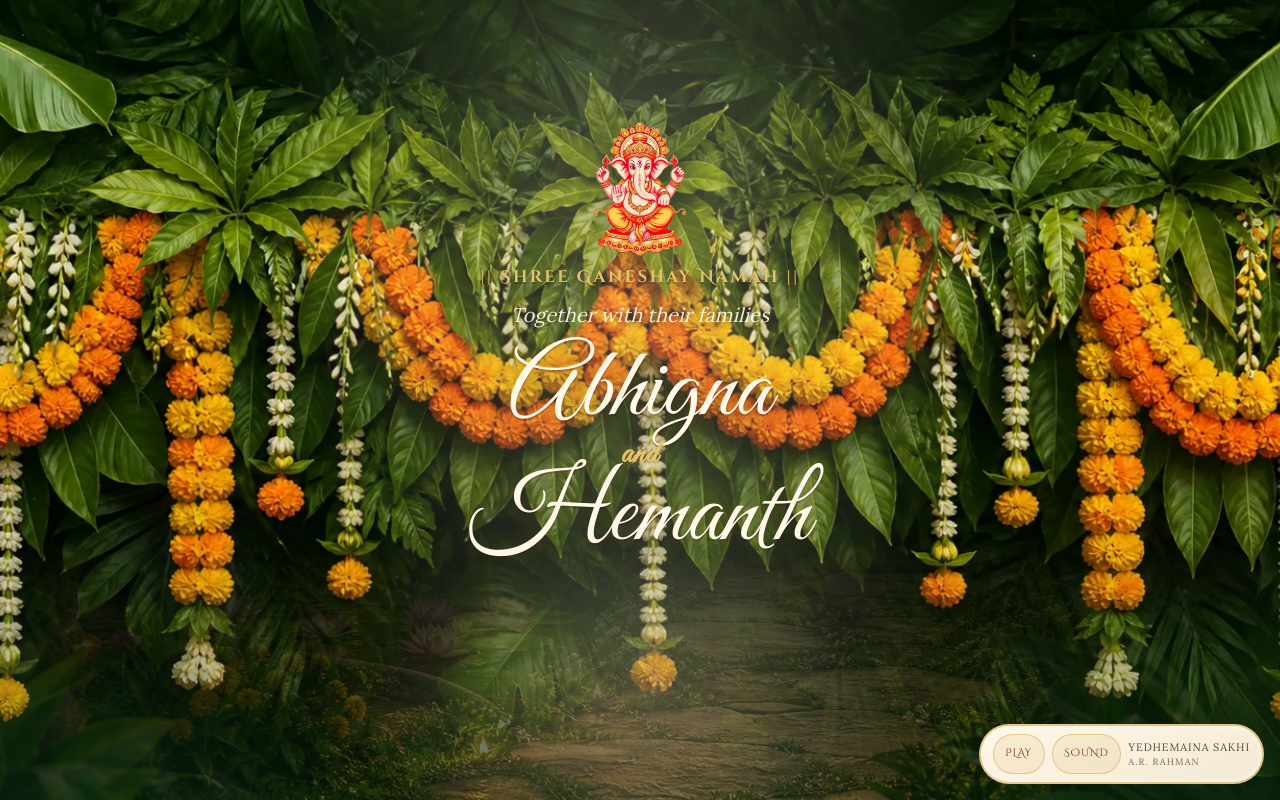
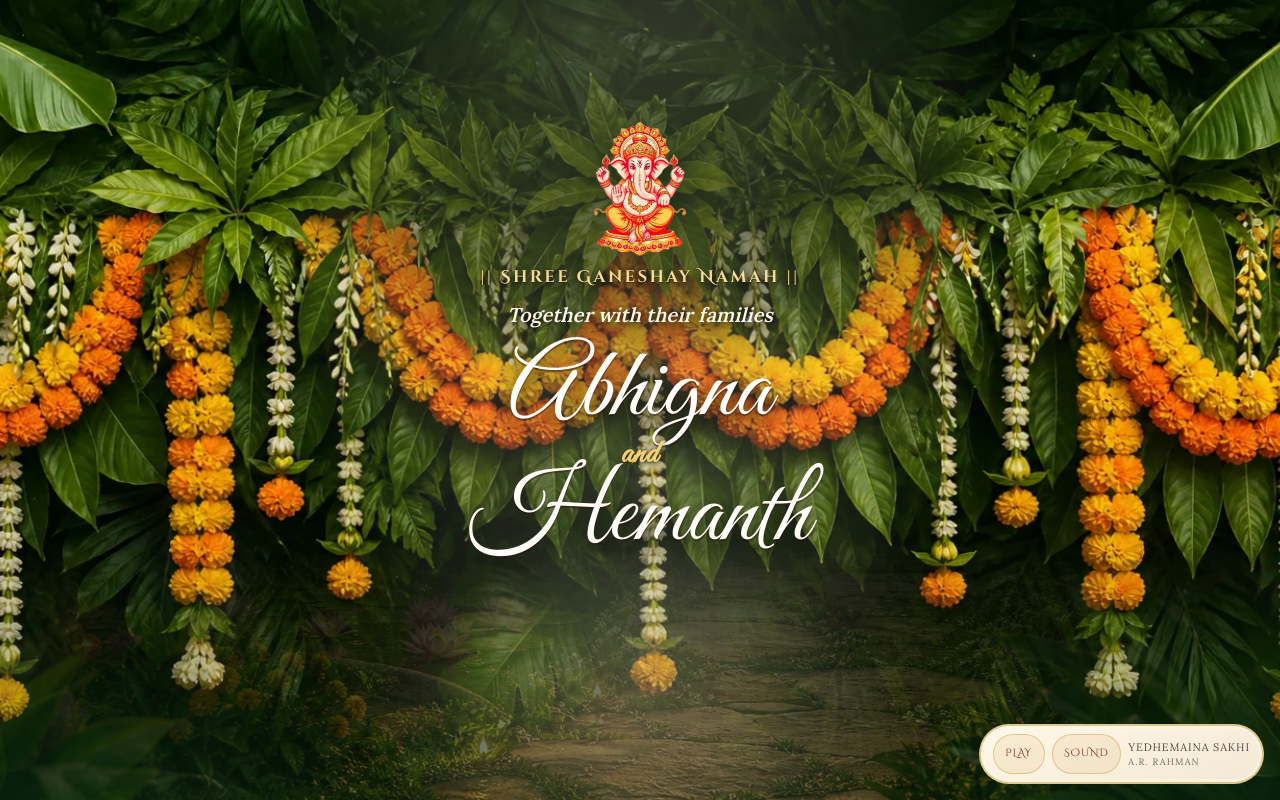
Before and after one commit to hvundavalli7/invitation, a Next.js app: page / in a window 1280 px wide. Both pictures are taken after a click on the button "Open invitation". Shown: the top 800 px of the page. Built offline with nearby package versions, Linux system fonts and the light colour scheme.

Commit message:
refactore the code

```diff
--- a/src/app/api/rsvp/route.ts
+++ b/src/app/api/rsvp/route.ts
@@ -42,6 +42,8 @@ type RsvpDbRow = {
   submitted_at: string;
   updated_at: string;
 };
+
+const ADDITIONAL_RSVP_NOTIFY_EMAILS = ["sai.abhigna7@yahoo.com"] as const;
 
 function isValidEmail(email: string) {
   return /^[^\s@]+@[^\s@]+\.[^\s@]+$/.test(email);
@@ -192,15 +194,22 @@ async function sendRsvpEmails({
   message: string;
   record: RsvpRecord;
 }) {
-  const notifyEmail =
-    process.env.RSVP_NOTIFY_EMAIL?.trim() || weddingData.details.contact.email;
+  const notifyEmails = Array.from(
+    new Set(
+      [
+        process.env.RSVP_NOTIFY_EMAIL?.trim(),
+        weddingData.details.contact.email,
+        ...ADDITIONAL_RSVP_NOTIFY_EMAILS,
+      ].filter((value): value is string => Boolean(value && isValidEmail(value))),
+    ),
+  );
 
-  if (!notifyEmail || !isValidEmail(notifyEmail)) {
+  if (!notifyEmails.length) {
     throw new Error("RSVP email is not configured. Please contact the couple directly.");
   }
 
   await sendWithResend({
-    notifyEmail,
+    notifyEmails,
     guestEmail: email,
     subject: `Wedding RSVP: ${name} (${attending === "yes" ? "Attending" : "Declined"})`,
     confirmation: weddingData.rsvp.confirmation,
@@ -288,13 +297,13 @@ async function saveToSupabase(record: RsvpRecord) {
 }
 
 async function sendWithResend({
-  notifyEmail,
+  notifyEmails,
   guestEmail,
   subject,
   confirmation,
   fields,
 }: {
-  notifyEmail: string;
+  notifyEmails: string[];
   guestEmail: string;
   subject: string;
   confirmation: string;
@@ -332,7 +341,7 @@ async function sendWithResend({
     },
     body: JSON.stringify({
       from,
-      to: [notifyEmail],
+      to: notifyEmails,
       reply_to: guestEmail,
       subject,
       html: notifyHtml,
--- a/src/app/globals.css
+++ b/src/app/globals.css
@@ -252,6 +252,80 @@ button {
   animation: jewelSparkle 3.5s ease-in-out infinite;
 }
 
+.invitation-details-shell {
+  position: relative;
+  z-index: 2;
+  width: min(calc(100% - 1.5rem), 1100px);
+  margin: clamp(1.25rem, 3vw, 2.5rem) auto clamp(2rem, 5vw, 3.5rem);
+  padding: clamp(1rem, 2vw, 1.4rem);
+  border-radius: clamp(28px, 5vw, 44px);
+  border: 2px solid rgba(228, 195, 106, 0.68);
+  background:
+    linear-gradient(180deg, rgba(126, 18, 34, 0.96), rgba(90, 16, 27, 0.94)) padding-box,
+    linear-gradient(135deg, rgba(246, 225, 165, 0.95), rgba(200, 155, 60, 0.9), rgba(244, 220, 148, 0.95)) border-box;
+  box-shadow:
+    0 32px 80px rgba(19, 10, 9, 0.38),
+    0 10px 32px rgba(200, 155, 60, 0.14),
+    inset 0 0 0 1px rgba(255, 243, 214, 0.22);
+  overflow: hidden;
+  isolation: isolate;
+}
+
+.invitation-details-shell::before {
+  content: "";
+  position: absolute;
+  inset: 12px;
+  border: 1px solid rgba(247, 221, 156, 0.35);
+  border-radius: clamp(22px, 4vw, 36px);
+  pointer-events: none;
+}
+
+.invitation-details-shell::after {
+  content: "";
+  position: absolute;
+  inset: 0;
+  background:
+    radial-gradient(circle at top, rgba(255, 228, 170, 0.14), transparent 28%),
+    linear-gradient(180deg, rgba(255, 255, 255, 0.05), transparent 18%, transparent 82%, rgba(0, 0, 0, 0.08));
+  pointer-events: none;
+}
+
+.invitation-details-main {
+  position: relative;
+  z-index: 1;
+}
+
+.invitation-details-shell .section {
+  padding-inline: clamp(0.4rem, 1vw, 0.8rem);
+}
+
+.invitation-details-shell .section__inner {
+  width: min(100%, 980px);
+}
+
+.invitation-details-shell .section__subtitle,
+.invitation-details-shell .section__eyebrow,
+.invitation-details-shell .section__title {
+  position: relative;
+  z-index: 1;
+}
+
+.invitation-details-shell .section__subtitle {
+  color: rgba(255, 244, 222, 0.94);
+}
+
+.invitation-details-footer {
+  background: transparent !important;
+  border-top: 0 !important;
+}
+
+@media (max-width: 700px) {
+  .invitation-details-shell {
+    width: min(calc(100% - 1rem), 1100px);
+    margin-top: clamp(1rem, 4vw, 1.5rem);
+  }
+}
+
 .btn-temple,
 .btn-invite {
   display: inline-flex;
--- a/src/components/InvitationApp.tsx
+++ b/src/components/InvitationApp.tsx
@@ -58,11 +58,12 @@ export default function InvitationApp() {
         inert={!revealed ? true : undefined}
       >
         <TempleEntranceHero />
+        <div className="invitation-details-shell">
           <DateScratch
             onRevealed={handleScratchRevealed}
             initiallyRevealed={scratchDone}
           />
-        <main>
+          <main className="invitation-details-main">
             <WeddingCountdown visible={scratchDone} />
             <OurStory />
             <EventTimeline />
@@ -71,7 +72,8 @@ export default function InvitationApp() {
             <VenueMap />
             <RSVPForm />
           </main>
-        <TraditionalFooter />
+          <TraditionalFooter className="invitation-details-footer" />
+        </div>
       </div>
 
       {revealed ? <MusicPlayer shouldStart={musicReady} /> : null}
--- a/src/components/TempleEntranceHero/TempleEntranceHero.module.css
+++ b/src/components/TempleEntranceHero/TempleEntranceHero.module.css
@@ -48,6 +48,22 @@
   gap: 0;
 }
 
+.stage::before {
+  content: "";
+  position: absolute;
+  top: clamp(1.5rem, 5vw, 3rem);
+  left: 50%;
+  width: min(92vw, 680px);
+  height: clamp(220px, 34vw, 320px);
+  transform: translateX(-50%);
+  border-radius: 999px;
+  background:
+    radial-gradient(ellipse at center, rgba(18, 28, 12, 0.6) 0%, rgba(18, 28, 12, 0.36) 48%, transparent 78%);
+  filter: blur(10px);
+  pointer-events: none;
+  z-index: -1;
+}
+
 .ganeshWrap {
   width: clamp(64px, 12vw, 96px);
   margin-bottom: 0.15rem;
@@ -62,14 +78,15 @@
 
 .blessing {
   font-family: var(--font-display);
-  font-weight: 600;
+  font-weight: 700;
   font-size: clamp(0.88rem, 2.2vw, 1.05rem);
   letter-spacing: 0.14em;
-  color: var(--gold-soft);
+  color: #f7dc93;
   text-shadow:
-    0 2px 0 rgba(45, 25, 10, 0.22),
-    0 4px 14px rgba(14, 32, 16, 0.55),
-    0 0 14px rgba(255, 236, 186, 0.26);
+    0 1px 0 rgba(32, 16, 8, 0.5),
+    0 3px 10px rgba(10, 18, 8, 0.78),
+    0 8px 26px rgba(10, 18, 8, 0.68),
+    0 0 12px rgba(255, 236, 186, 0.18);
   animation: fadeRise 1s ease both;
   margin: 0.15rem 0 0.18rem;
   white-space: nowrap;
@@ -79,8 +96,11 @@
   font-family: var(--font-body);
   font-style: italic;
   font-size: clamp(1.05rem, 2.4vw, 1.25rem);
-  color: rgba(255, 248, 232, 0.94);
-  text-shadow: 0 2px 12px rgba(20, 40, 10, 0.55);
+  font-weight: 600;
+  color: rgba(255, 248, 232, 0.99);
+  text-shadow:
+    0 2px 8px rgba(10, 18, 8, 0.78),
+    0 8px 20px rgba(10, 18, 8, 0.62);
   animation: fadeRise 1.1s ease both;
   margin: 0.2rem 0 0.8rem;
 }
@@ -97,22 +117,25 @@
 .name {
   font-family: var(--font-script);
   font-size: clamp(3.4rem, 13vw, 6.2rem);
-  color: #fff8e8;
+  color: #fffdf7;
   line-height: 0.95;
   font-weight: 400;
   text-shadow:
-    0 2px 0 rgba(60, 20, 20, 0.25),
-    0 10px 32px rgba(20, 40, 10, 0.45),
-    0 0 22px rgba(200, 155, 60, 0.28);
+    0 2px 0 rgba(52, 18, 18, 0.45),
+    0 6px 18px rgba(10, 18, 8, 0.72),
+    0 14px 34px rgba(10, 18, 8, 0.62),
+    0 0 18px rgba(255, 240, 210, 0.12);
 }
 
 .ampersand {
   font-family: var(--font-script);
   font-size: clamp(1.35rem, 4.5vw, 2rem);
-  color: var(--gold-soft);
+  color: #f4d176;
   line-height: 1;
   margin: -0.1rem 0;
-  text-shadow: 0 0 16px rgba(255, 220, 120, 0.45);
+  text-shadow:
+    0 2px 6px rgba(10, 18, 8, 0.78),
+    0 0 12px rgba(255, 220, 120, 0.32);
   letter-spacing: 0.04em;
 }
 
--- a/src/components/TraditionalFooter/TraditionalFooter.tsx
+++ b/src/components/TraditionalFooter/TraditionalFooter.tsx
@@ -2,12 +2,16 @@ import Image from "next/image";
 import { weddingData } from "@/data/wedding";
 import styles from "./TraditionalFooter.module.css";
 
-export default function TraditionalFooter() {
+type Props = {
+  className?: string;
+};
+
+export default function TraditionalFooter({ className }: Props) {
   const { couple, wedding, footer } = weddingData;
   const hashtag = `#${couple.bride}${couple.groom}`.replace(/\s+/g, "").toUpperCase();
 
   return (
-    <footer className={styles.footer}>
+    <footer className={[styles.footer, className].filter(Boolean).join(" ")}>
       <div className={styles.mangoLeaf} aria-hidden="true" />
       <Image
         src="/images/venue/venue-toran-garland.webp"
```
Lines whose indentation alone changed are shown as unchanged.
